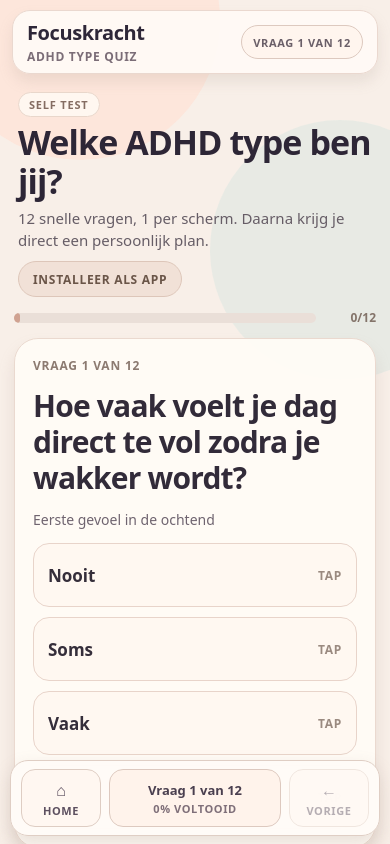
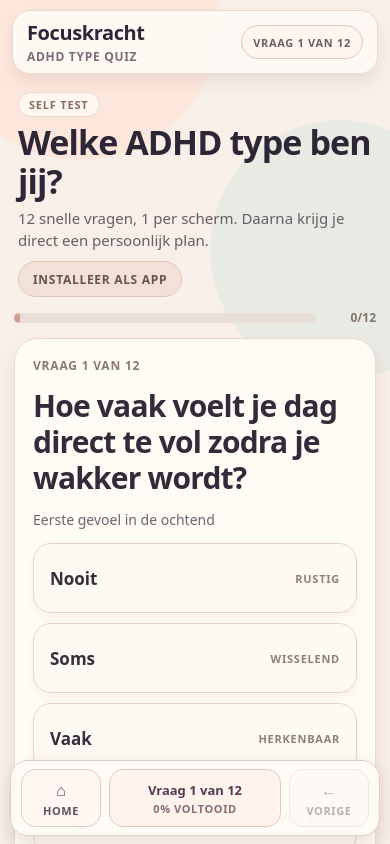
Before and after one commit to amiradoo/adhd, a React Native app: screen / in a window 390 px wide. Built offline with nearby package versions, Linux system fonts and the light colour scheme.

Commit message:
Polish mobile webapp UX and harden PWA index patching

```diff
--- a/App.tsx
+++ b/App.tsx
@@ -67,6 +67,7 @@ const TYPE_PRIORITY: AdhdType[] = [
 
 const ANSWER_OPTIONS = ["Nooit", "Soms", "Vaak", "Altijd"];
 const OPTION_POINTS = [0, 1, 2, 3];
+const OPTION_VIBE_LABELS = ["Rustig", "Wisselend", "Herkenbaar", "Vol raak"];
 
 const TYPE_PROFILES: Record<AdhdType, TypeProfile> = {
   overwhelm_queen: {
@@ -337,6 +338,7 @@ function isValidEmail(email: string): boolean {
 export default function App() {
   const { width } = useWindowDimensions();
   const isDesktop = width >= 860;
+  const isSmallPhone = width < 376;
 
   const [questionIndex, setQuestionIndex] = useState(0);
   const [answers, setAnswers] = useState<number[]>([]);
@@ -351,6 +353,7 @@ export default function App() {
 
   const fadeAnim = useRef(new Animated.Value(1)).current;
   const slideAnim = useRef(new Animated.Value(0)).current;
+  const progressAnim = useRef(new Animated.Value(0)).current;
 
   const quizDone = answers.length >= QUESTIONS.length;
   const progress = Math.min(answers.length, QUESTIONS.length) / QUESTIONS.length;
@@ -361,6 +364,10 @@ export default function App() {
   const stepLabel = quizDone
     ? "Resultaat klaar"
     : `Vraag ${currentQuestionNumber} van ${QUESTIONS.length}`;
+  const progressWidth = progressAnim.interpolate({
+    inputRange: [0, 1],
+    outputRange: ["2%", "100%"],
+  });
 
   const resultType = useMemo(() => {
     if (!quizDone) return null;
@@ -391,6 +398,15 @@ export default function App() {
       }),
     ]).start();
   }, [questionIndex, quizDone, fadeAnim, slideAnim]);
+
+  useEffect(() => {
+    Animated.timing(progressAnim, {
+      toValue: progress,
+      duration: 240,
+      easing: Easing.out(Easing.quad),
+      useNativeDriver: false,
+    }).start();
+  }, [progress, progressAnim]);
 
   useEffect(() => {
     if (Platform.OS !== "web") return;
@@ -562,11 +578,14 @@ export default function App() {
         ]}
         keyboardShouldPersistTaps="handled"
         showsVerticalScrollIndicator={false}
+        bounces={false}
       >
         <View style={[styles.container, isDesktop && styles.containerDesktop]}>
           <View style={styles.headerCard}>
             <Text style={styles.badge}>Self test</Text>
-            <Text style={styles.title}>Welke ADHD type ben jij?</Text>
+            <Text style={[styles.title, isSmallPhone && styles.titleSmall]}>
+              Welke ADHD type ben jij?
+            </Text>
             <Text style={styles.subtitle}>
               12 snelle vragen, 1 per scherm. Daarna krijg je direct een persoonlijk plan.
             </Text>
@@ -580,7 +599,7 @@ export default function App() {
 
           <View style={styles.progressWrap}>
             <View style={styles.progressTrack}>
-              <View style={[styles.progressFill, { width: `${Math.max(progress * 100, 2)}%` }]} />
+              <Animated.View style={[styles.progressFill, { width: progressWidth }]} />
             </View>
             <Text style={styles.progressLabel}>
               {answeredCount}/{QUESTIONS.length}
@@ -600,7 +619,9 @@ export default function App() {
               <Text style={styles.questionCount}>
                 Vraag {questionIndex + 1} van {QUESTIONS.length}
               </Text>
-              <Text style={styles.questionText}>{question.question}</Text>
+              <Text style={[styles.questionText, isSmallPhone && styles.questionTextSmall]}>
+                {question.question}
+              </Text>
               <Text style={styles.questionHint}>{question.hint}</Text>
 
               <View style={styles.optionsWrap}>
@@ -612,7 +633,7 @@ export default function App() {
                     disabled={animating}
                   >
                     <Text style={styles.optionLabel}>{label}</Text>
-                    <Text style={styles.optionMeta}>Tap</Text>
+                    <Text style={styles.optionMeta}>{OPTION_VIBE_LABELS[index]}</Text>
                   </Pressable>
                 ))}
               </View>
@@ -633,7 +654,9 @@ export default function App() {
             resultProfile && (
               <View style={styles.resultCard}>
                 <Text style={styles.resultBadge}>Jouw uitslag</Text>
-                <Text style={styles.resultTitle}>Jij bent: {resultProfile.name}</Text>
+                <Text style={[styles.resultTitle, isSmallPhone && styles.resultTitleSmall]}>
+                  Jij bent: {resultProfile.name}
+                </Text>
                 <Text style={styles.resultDescription}>{resultProfile.description}</Text>
 
                 <View style={[styles.blocksWrap, isDesktop && styles.blocksWrapDesktop]}>
@@ -938,6 +961,10 @@ const styles = StyleSheet.create({
     fontWeight: "800",
     letterSpacing: -0.9,
   },
+  titleSmall: {
+    fontSize: 30,
+    lineHeight: 35,
+  },
   subtitle: {
     fontFamily: appFont,
     color: "#665d66",
@@ -981,6 +1008,7 @@ const styles = StyleSheet.create({
     shadowRadius: 16,
     shadowOffset: { width: 0, height: 10 },
     elevation: 2,
+    minHeight: 430,
   },
   questionCount: {
     fontFamily: appFont,
@@ -998,6 +1026,10 @@ const styles = StyleSheet.create({
     fontWeight: "800",
     letterSpacing: -0.8,
   },
+  questionTextSmall: {
+    fontSize: 27,
+    lineHeight: 33,
+  },
   questionHint: {
     fontFamily: appFont,
     color: "#6f646f",
@@ -1007,19 +1039,24 @@ const styles = StyleSheet.create({
     gap: 10,
   },
   optionButton: {
-    minHeight: 64,
-    borderRadius: 16,
+    minHeight: 70,
+    borderRadius: 18,
     borderWidth: 1,
-    borderColor: "#e8d4ca",
-    backgroundColor: "#fff8f1",
-    paddingHorizontal: 14,
+    borderColor: "#e5d2c8",
+    backgroundColor: "#fff9f3",
+    paddingHorizontal: 16,
     flexDirection: "row",
     alignItems: "center",
     justifyContent: "space-between",
+    shadowColor: "#c9aa9e",
+    shadowOpacity: 0.1,
+    shadowRadius: 8,
+    shadowOffset: { width: 0, height: 4 },
+    elevation: 1,
   },
   optionButtonPressed: {
-    backgroundColor: "#ffefe4",
-    transform: [{ scale: 0.99 }],
+    backgroundColor: "#ffefe6",
+    transform: [{ scale: 0.985 }],
   },
   optionLabel: {
     fontFamily: appFont,
@@ -1029,11 +1066,11 @@ const styles = StyleSheet.create({
   },
   optionMeta: {
     fontFamily: appFont,
-    color: "#9a8a80",
-    fontSize: 12,
+    color: "#8f7f76",
+    fontSize: 11,
     fontWeight: "700",
     textTransform: "uppercase",
-    letterSpacing: 0.7,
+    letterSpacing: 0.75,
   },
   footerRow: {
     marginTop: 2,
@@ -1093,6 +1130,10 @@ const styles = StyleSheet.create({
     lineHeight: 39,
     fontWeight: "800",
     letterSpacing: -0.9,
+  },
+  resultTitleSmall: {
+    fontSize: 31,
+    lineHeight: 36,
   },
   resultDescription: {
     fontFamily: appFont,
@@ -1361,7 +1402,7 @@ const styles = StyleSheet.create({
     borderRadius: 18,
     borderWidth: 1,
     borderColor: "#dfcec4",
-    backgroundColor: "rgba(255, 251, 247, 0.98)",
+    backgroundColor: "rgba(255, 251, 247, 0.94)",
     paddingHorizontal: 10,
     paddingVertical: 8,
     flexDirection: "row",
```
Also changed, not shown: scripts/prepare-webapp.cjs (+29 -9 lines).
